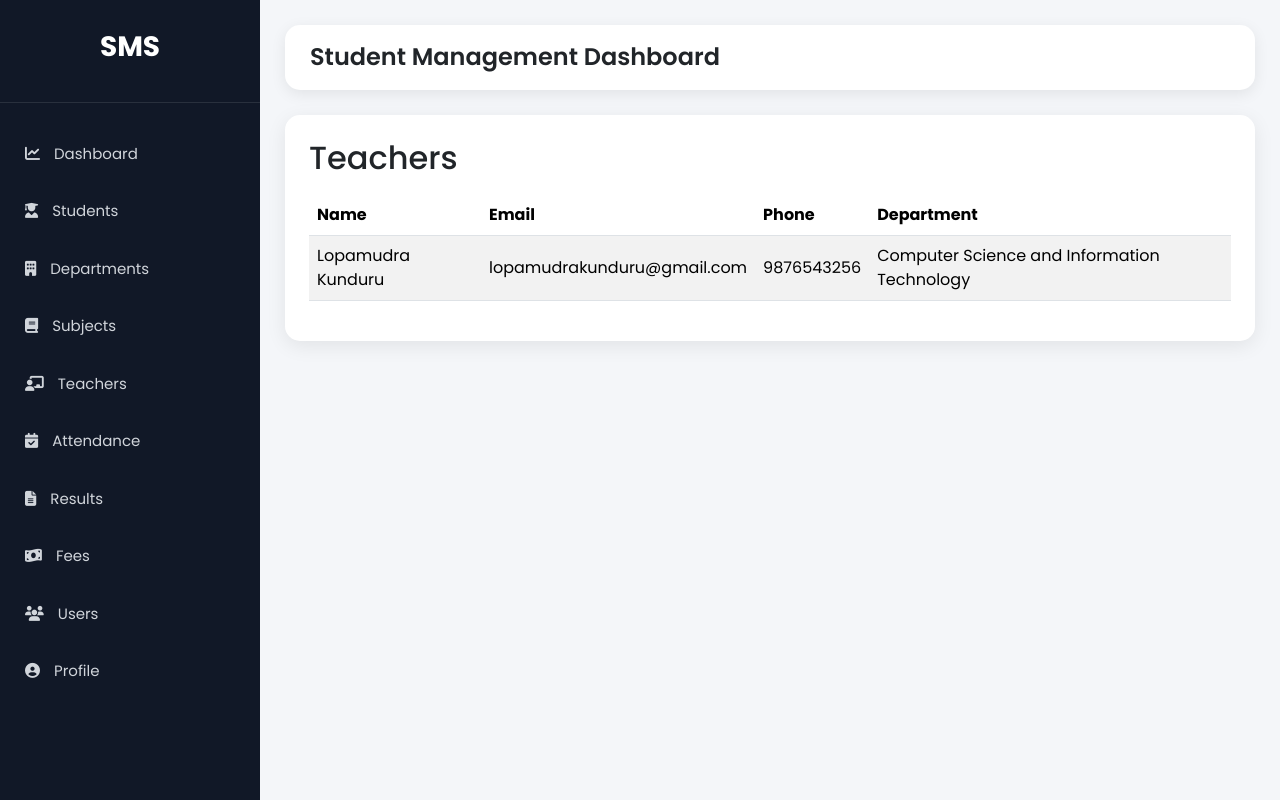
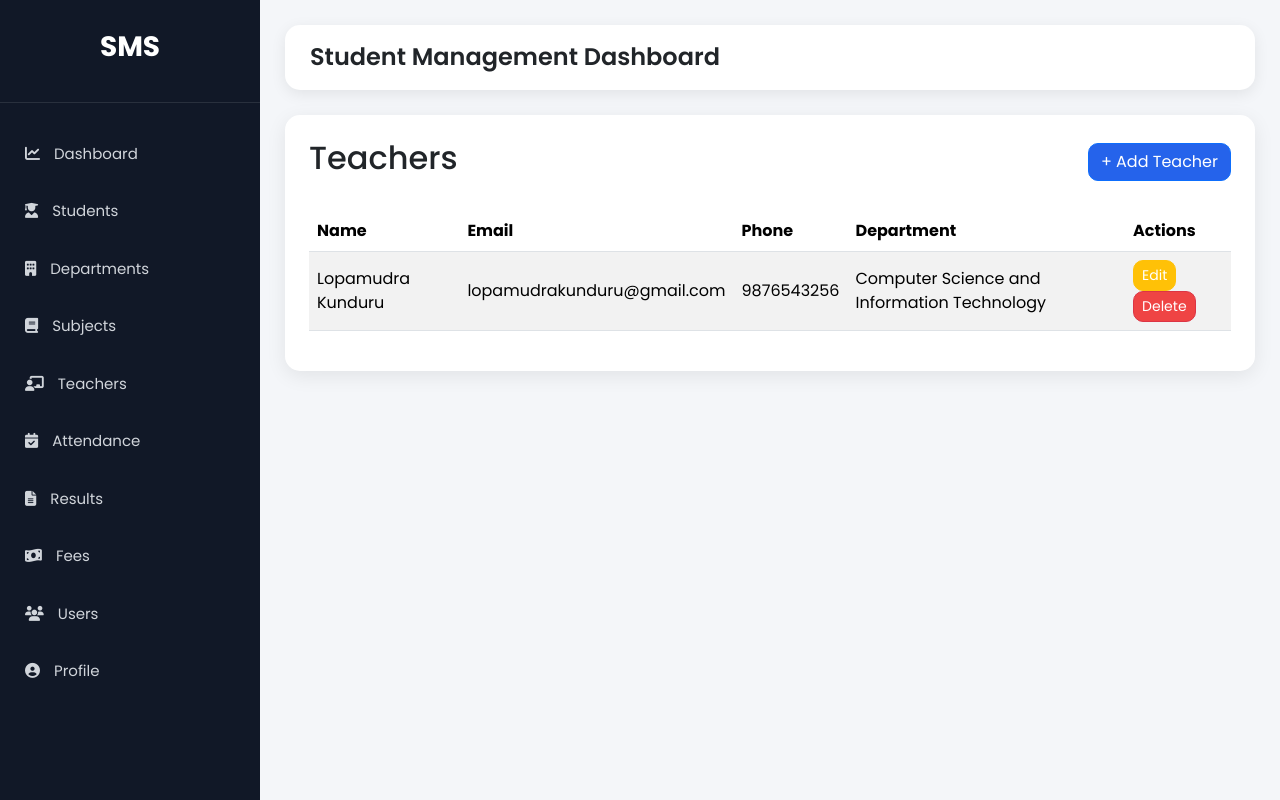
Before and after one commit to pratt28/Stdmag_app, a Django app: page /teachers/ in a window 1280 px wide. Run offline with Django 5.2, Linux system fonts and the light colour scheme; data comes from the database, SQL or seed files in the repository; both versions use the stored data as it was after the commit.

Commit message:
Fixed teacher CRUD and templates

```diff
--- a/StudentManage_app/models.py
+++ b/StudentManage_app/models.py
@@ -77,24 +77,18 @@ class Student(models.Model):
     def __str__(self):
         return self.name
 
-
-
-
-
 #teacher model
 class Teacher(models.Model):
-
+    teacher_id = models.CharField(max_length=20,null=True,unique=True)
     name = models.CharField(max_length=100)
-
-    email = models.EmailField()
-
+    email = models.EmailField(unique=True)
     phone = models.CharField(max_length=15)
-
-    department = models.ForeignKey(
-        Department,
-        on_delete=models.CASCADE
-    )
-
+    qualification = models.CharField(max_length=100,null=True,blank=True)
+    experience = models.IntegerField( default=0)
+    department = models.ForeignKey(Department,on_delete=models.CASCADE)
+    joining_date = models.DateField(null=True,blank=True)
+    status = models.BooleanField(default=True)
+    created_at = models.DateTimeField(null=True, blank=True)
     def __str__(self):
         return self.name
 
--- a/StudentManage_app/templates/StudentManage_app/teachers.html
+++ b/StudentManage_app/templates/StudentManage_app/teachers.html
@@ -4,34 +4,42 @@
 
 <div class="card p-4">
 
+    <div class="d-flex justify-content-between align-items-center mb-3">
         <h2>Teachers</h2>
+        <a href="{% url 'add_teacher' %}" class="btn btn-primary">+ Add Teacher</a>
+    </div>
 
     <table class="table table-striped">
-
         <thead>
             <tr>
                 <th>Name</th>
                 <th>Email</th>
                 <th>Phone</th>
                 <th>Department</th>
+                <th>Actions</th>
             </tr>
         </thead>
 
         <tbody>
-
             {% for teacher in teachers %}
-
             <tr>
                 <td>{{ teacher.name }}</td>
                 <td>{{ teacher.email }}</td>
                 <td>{{ teacher.phone }}</td>
                 <td>{{ teacher.department }}</td>
+                <td>
+                    <a href="{% url 'edit_teacher' teacher.id %}" class="btn btn-sm btn-warning">Edit</a>
+                    <a href="{% url 'delete_teacher' teacher.id %}" class="btn btn-sm btn-danger">Delete</a>
+                </td>
             </tr>
-
+            {% empty %}
+            <tr>
+                <td colspan="5" class="text-center text-muted">
+                    No teachers found
+                </td>
+            </tr>
             {% endfor %}
-
         </tbody>
-
     </table>
 
 </div>
--- a/StudentManage_app/urls.py
+++ b/StudentManage_app/urls.py
@@ -26,7 +26,12 @@ urlpatterns = [
     path('subjects/edit/<int:pk>/', views.subject_update, name='subject_update'),
     path('subjects/delete/<int:pk>/', views.subject_delete, name='subject_delete'),
 
+    #teacher CRUD views
     path('teachers/',views.teacher_list,name='teacher_list'),
+    path('teachers/add/', views.add_teacher, name='add_teacher'),
+    path('teachers/edit/<int:id>/', views.edit_teacher, name='edit_teacher'),
+    path('teachers/delete/<int:id>/', views.delete_teacher, name='delete_teacher'),
+
     path('attendance/', views.attendance_list, name='attendance_list'),
     path('results/',views.result_list,name='result_list'),
     path('fees/',views.fee_list,name='fee_list'),
--- a/StudentManage_app/views.py
+++ b/StudentManage_app/views.py
@@ -250,15 +250,39 @@ def subject_delete(request, pk):
 # ======================
 
 def teacher_list(request):
+    data = Teacher.objects.all()
+    context = {
+        "teachers":data
+    }
+    return render(request,"StudentManage_app/teachers.html",context)
 
-    teachers = Teacher.objects.all()
+def add_teacher(request):
+    if request.method == "POST":
+        name = request.POST['name']
+        email = request.POST['email']
+        phone = request.POST['phone']
+        department = Department.objects.get(id=request.POST['department'])
+        Teacher.objects.create(name=name,email=email,phone=phone, department=department)
+        return redirect('teacher_list')
 
-    return render(
-        request,
-        'StudentManage_app/teachers.html',
-        {'teachers': teachers}
-    )
+    departments = Department.objects.all()
+    return render(request, 'StudentManage_app/tech/add_teacher.html', {'departments': departments})
 
+def edit_teacher(request, id):
+    teacher = Teacher.objects.get(id=id)
+
+    if request.method == "POST":
+        teacher.name = request.POST['name']
+        teacher.email = request.POST['email']
+        teacher.phone = request.POST['phone']
+        teacher.save()
+        return redirect('teacher_list')
+    return render(request, 'StudentManage_app/tech/edit_teacher.html', {'teacher': teacher})
+
+def delete_teacher(request, id):
+    teacher = Teacher.objects.get(id=id)
+    teacher.delete()
+    return redirect('teacher_list')
 
 # ======================
 # ATTENDANCE
```
Also changed, not shown: StudentManage_app/admin.py (+21 -1 lines), StudentManage_app/templates/StudentManage_app/tech/add_teacher.html (added, +15 -0 lines), StudentManage_app/templates/StudentManage_app/tech/edit_teacher.html (added, +34 -0 lines), StudentManage_app/migrations/0008_teacher_created_at_teacher_experience_and_more.py (added), db.sqlite3. Lines whose indentation alone changed are shown as unchanged.
